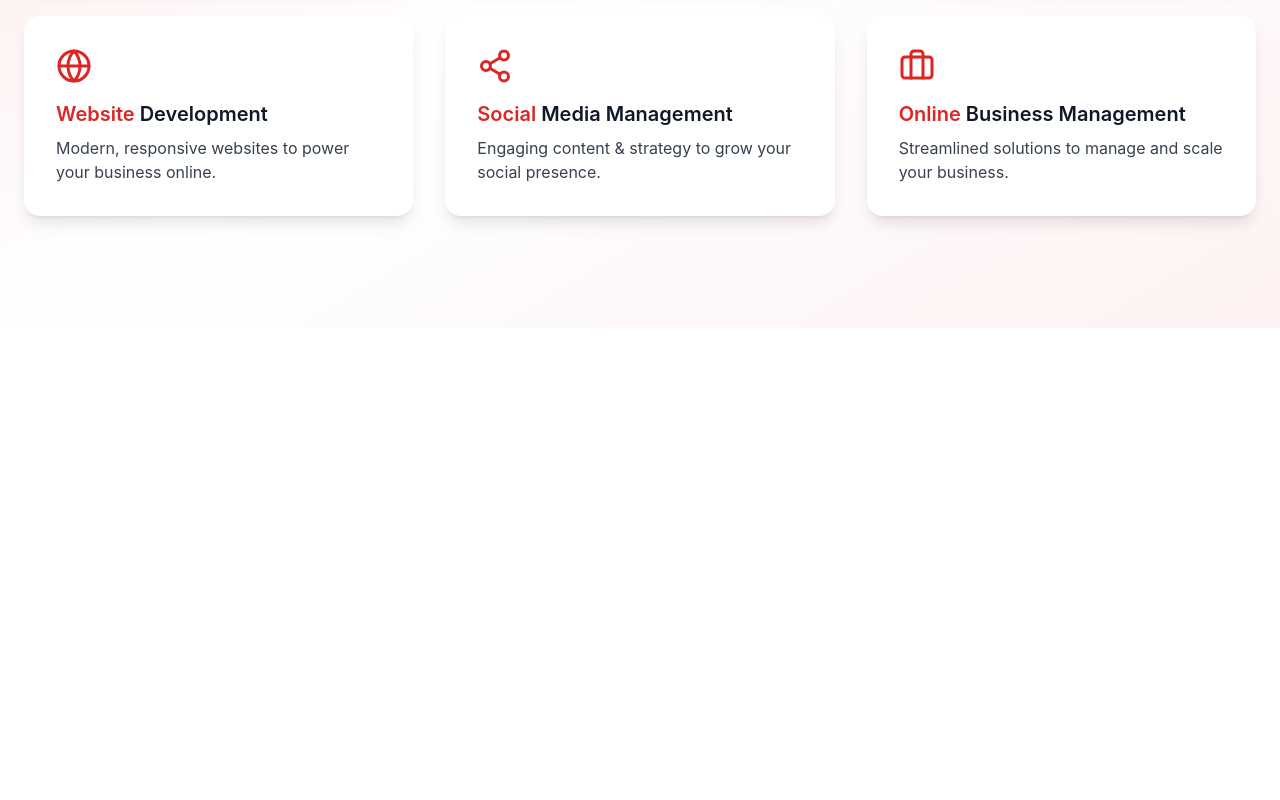
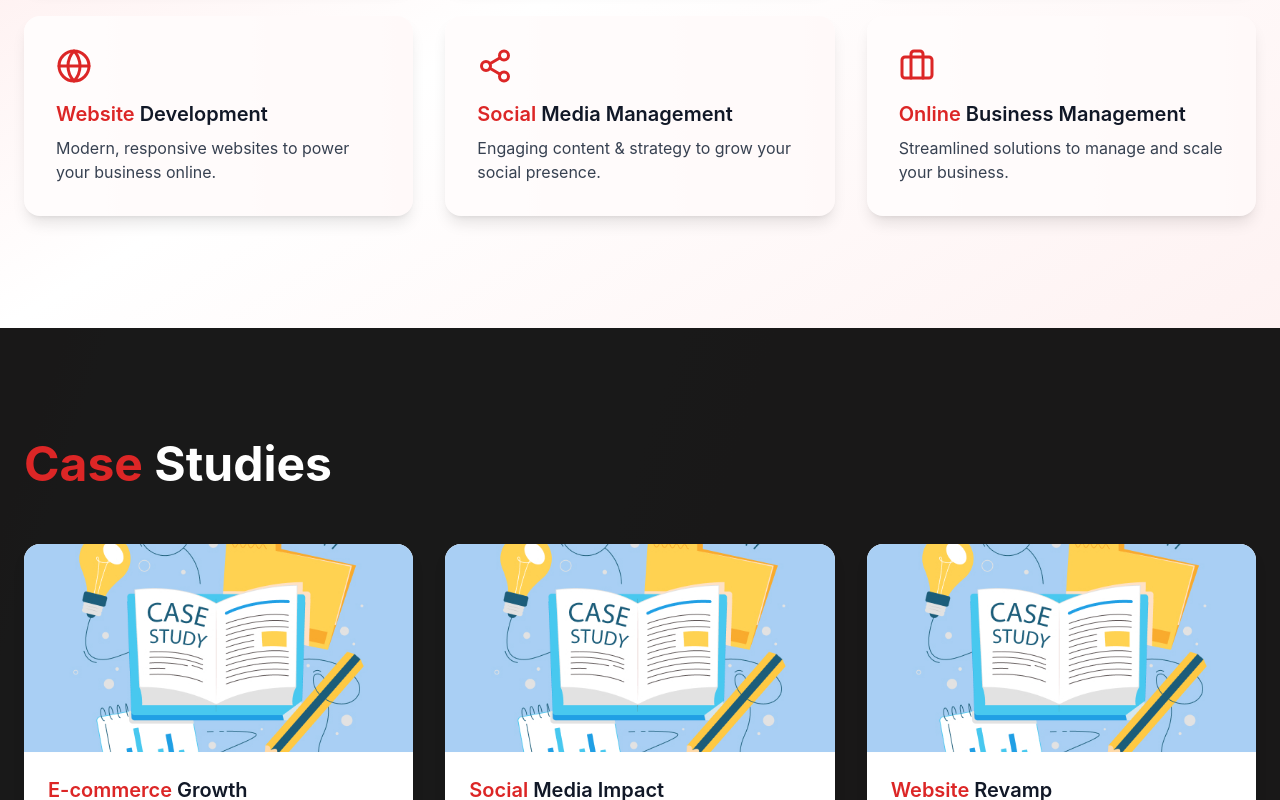
Before and after one commit to sahosskhan/softgency-frontend, a React (Vite) app: page / in a window 1280 px wide. Shown: the part 2736-3536 px from the top of the page. Before the commit the page ends 3064 px from the top, so only its background shows below. Built offline with nearby package versions, Linux system fonts and the light colour scheme.

Commit message:
add home->case study section

```diff
--- /dev/null
+++ b/src/Pages/Home/CaseStudy.jsx
@@ -0,0 +1,87 @@
+import React from "react";
+import { ArrowRight } from "lucide-react";
+
+const caseStudies = [
+  {
+    title: "E-commerce Growth",
+    desc: "We helped an online store boost sales by 150% with targeted ads and UX improvements.",
+    image: "/case-study.png",
+  },
+  {
+    title: "Social Media Impact",
+    desc: "Our strategy increased engagement for a brand by 300% in just 3 months.",
+    image: "/case-study.png",
+  },
+  {
+    title: "Website Revamp",
+    desc: "Redesigned a corporate website to be faster, mobile-friendly, and more user-focused.",
+    image: "/case-study.png",
+  },
+];
+
+const CaseStudy = () => {
+  return (
+    <section className="bg-black/90 py-28 px-6">
+      <div className="max-w-7xl mx-auto text-left mb-16">
+        <h2 className="text-4xl md:text-5xl font-bold mb-4">
+          <span className="text-red-600">Case</span>{" "}
+          <span className="text-white">Studies</span>
+        </h2>
+      </div>
+
+      <div className="grid grid-cols-1 md:grid-cols-2 lg:grid-cols-3 gap-8 max-w-7xl mx-auto mb-12">
+        {caseStudies.map((caseItem, index) => (
+          <div
+            key={index}
+            className="relative bg-white animate-float rounded-2xl shadow-lg overflow-hidden group transition transform hover:-translate-y-2 hover:shadow-2xl flex flex-col"
+          >
+            {/* Image */}
+            <img
+              src={caseItem.image}
+              alt={caseItem.title}
+              className="w-full h-52 object-cover group-hover:scale-110 transition duration-500"
+            />
+
+            {/* Content */}
+            <div className="p-6 flex flex-col flex-grow justify-between">
+              <div>
+                <h3 className="text-xl font-semibold mb-2">
+                  <span className="text-red-600">
+                    {caseItem.title.split(" ")[0]}
+                  </span>{" "}
+                  <span className="text-gray-900">
+                    {caseItem.title.split(" ").slice(1).join(" ")}
+                  </span>
+                </h3>
+                <p className="text-gray-700 mb-6">{caseItem.desc}</p>
+              </div>
+
+              {/* Button stays at bottom */}
+              <div className="mt-auto">
+                <button className="relative flex items-center justify-center gap-2 w-full px-6 py-2 rounded-lg font-medium border-2 border-red-600 bg-red-600 text-white overflow-hidden group transition">
+                  <span className="absolute inset-0 bg-gradient-to-r from-red-700 to-red-400 -translate-x-full group-hover:translate-x-0 transition-transform duration-500 ease-out"></span>
+                  <span className="relative z-10 text-lg flex items-center gap-2">
+                    Read More <ArrowRight size={18} />
+                  </span>
+                </button>
+              </div>
+            </div>
+          </div>
+        ))}
+      </div>
+
+  {/* See More button center */}
+<div className="flex justify-center">
+  <button className="relative flex items-center justify-center gap-2 px-6 py-2 rounded-lg font-medium border-2 border-red-600 bg-red-600 text-white overflow-hidden group transition">
+    <span className="absolute inset-0 bg-gradient-to-r from-red-700 to-red-400 -translate-x-full group-hover:translate-x-0 transition-transform duration-500 ease-out"></span>
+    <span className="relative z-10 text-lg flex items-center gap-2">
+      See More
+    </span>
+  </button>
+</div>
+
+    </section>
+  );
+};
+
+export default CaseStudy;
--- a/src/Pages/Home/Home.jsx
+++ b/src/Pages/Home/Home.jsx
@@ -1,3 +1,4 @@
+import CaseStudy from "./CaseStudy";
 import Counter from "./Counter";
 import HeroPage from "./HeroPage";
 import HowWeWork from "./HowWeWork";
@@ -14,6 +15,7 @@ const Home = () => {
 <Counter/>
 {/* <HowWeWork/> */}
 <ServiceHighlight/>
+<CaseStudy/>
     </div>
   );
 };
```
Also changed, not shown: public/case-study.png (added).
